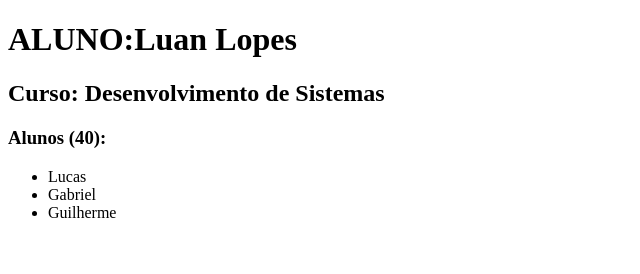
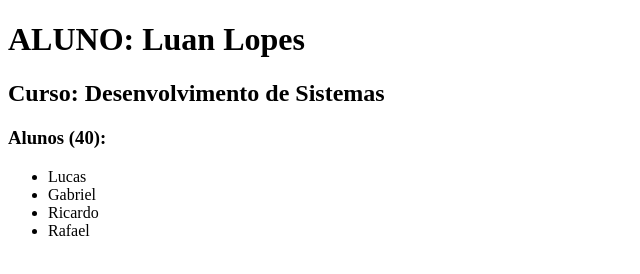
Before and after one commit to Barladel/Tintas, a plain HTML site: page index.html in a window 1280 px wide. Shown: the whole page, without its empty margins (0-640 px from the left). Drawn offline with Linux system fonts and the light colour scheme.

Commit message:
Altualização do projeto

```diff
--- a/index.html
+++ b/index.html
@@ -1,16 +1,18 @@
 <!DOCTYPE html>
 <html>
     <head>
-	      <title>Senai Alunos Desen. de Sistemas</title>
+	     <title>Senai alunos desen. de sistemas
+		 </title>
 	</head>
 	<body>
-	      <h1>ALUNO:Luan Lopes</h1>
+	    <h1>ALUNO: Luan Lopes</h1>
 		<h2>Curso: Desenvolvimento de Sistemas</h2>
 		<h3>Alunos (40):</h3>
 	<ul>
 	    <li>Lucas</li>
 		<li>Gabriel</li>
-			 <li>Guilherme</li>
+		<li>Ricardo</li>
+		<li>Rafael</li>
 	</ul>
 	</body>
 
```
Lines whose indentation alone changed are shown as unchanged.
